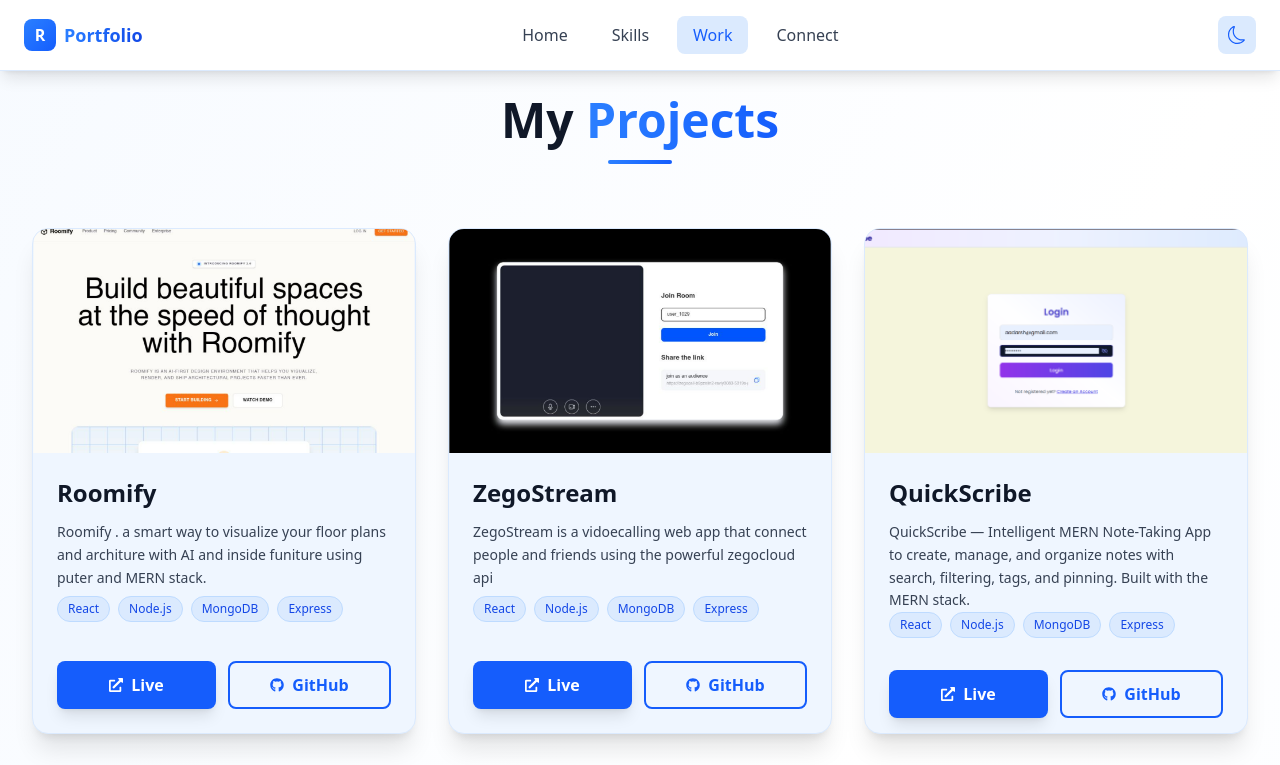
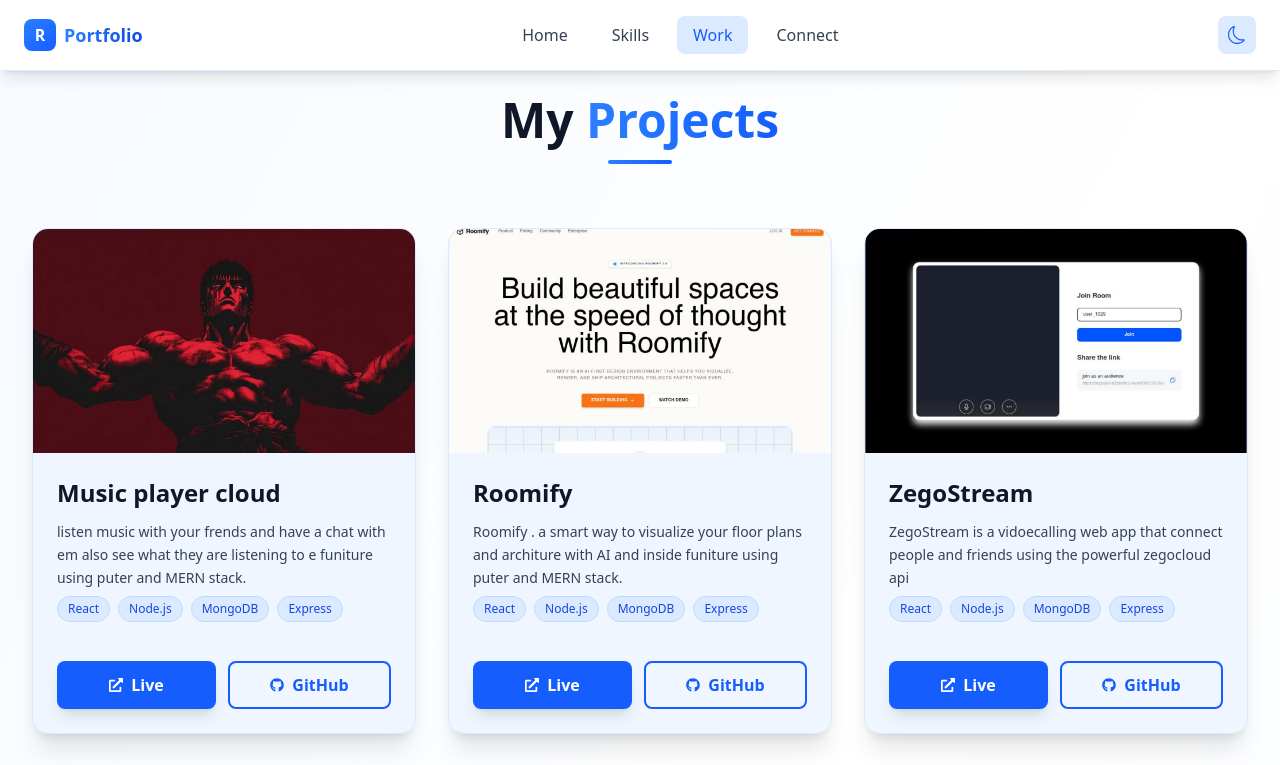
Before and after one commit to Ravikynoobcoder/portfolio, a React (Vite) app: page /work in a window 1280 px wide. Shown: the top 765 px of the page. Built offline with nearby package versions, Linux system fonts and the light colour scheme.

Commit message:
spotfiy cloned mobiel screen adjude chatboxd

```diff
--- a/src/pages/Work.jsx
+++ b/src/pages/Work.jsx
@@ -17,6 +17,16 @@
 
   const projects = [
 
+
+
+    {
+      title: "Music player cloud",
+      desc: " listen music with your frends and have a chat with em also see what they are listening to e funiture using puter and MERN stack.",
+      img: "./spotify.jpg",
+      live: "https://spofity-clone.onrender.com",
+      git: "https://github.com/Ravikynoobcoder/spotify-clone",
+      tech: ["React", "Node.js", "MongoDB", "Express"],
+    },
     {
       title: "Roomify",
       desc: " Roomify . a smart way to visualize your floor plans and architure with AI and inside funiture using puter and MERN stack.",
```
Also changed, not shown: public/spotify.jpg (added).
